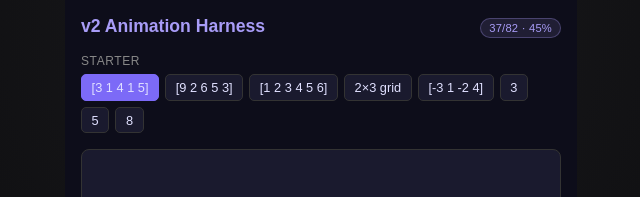
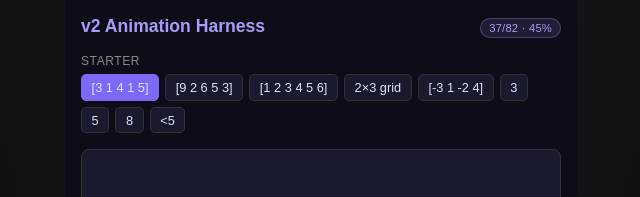
Before and after one commit to backsy/BqnGame, a SvelteKit app: page /v2-harness in a window 1280 px wide. Shown: the top 197 px of the page, without its empty margins (319-959 px from the left). Built offline with nearby package versions, Linux system fonts and the light colour scheme.

Commit message:
input: add a boxed-scalar starter (<5)
A rank-0 array containing a single number — what < (enclose) produces.
Renders as the crate visual already used everywhere else for rank-0
boxes. Lets you start a session from "a boxed value" without having to
mount a scalar and tap < first.

```diff
--- a/src/routes/v2-harness/+page.svelte
+++ b/src/routes/v2-harness/+page.svelte
@@ -374,6 +374,12 @@
 		return { kind: 'number', value: v };
 	}
 
+	function mkBox(inner: BqnValue): BqnValue {
+		// Rank-0 array — what < produces. Shape is the empty list ⟨⟩
+		// and data holds exactly the wrapped value.
+		return { kind: 'array', shape: [], data: [inner] };
+	}
+
 	const STARTERS: Starter[] = [
 		{ label: '[3 1 4 1 5]', value: mkArr([3, 1, 4, 1, 5]) },
 		{ label: '[9 2 6 5 3]', value: mkArr([9, 2, 6, 5, 3]) },
@@ -386,6 +392,9 @@
 		{ label: '3', value: mkNum(3) },
 		{ label: '5', value: mkNum(5) },
 		{ label: '8', value: mkNum(8) },
+		// Boxed scalar — what < produces. A rank-0 array containing a
+		// number, rendered as the crate visual.
+		{ label: '<5', value: mkBox(mkNum(5)) },
 	];
 
 	// ── Op descriptors ───────────────────────────────────────────────────────
```
